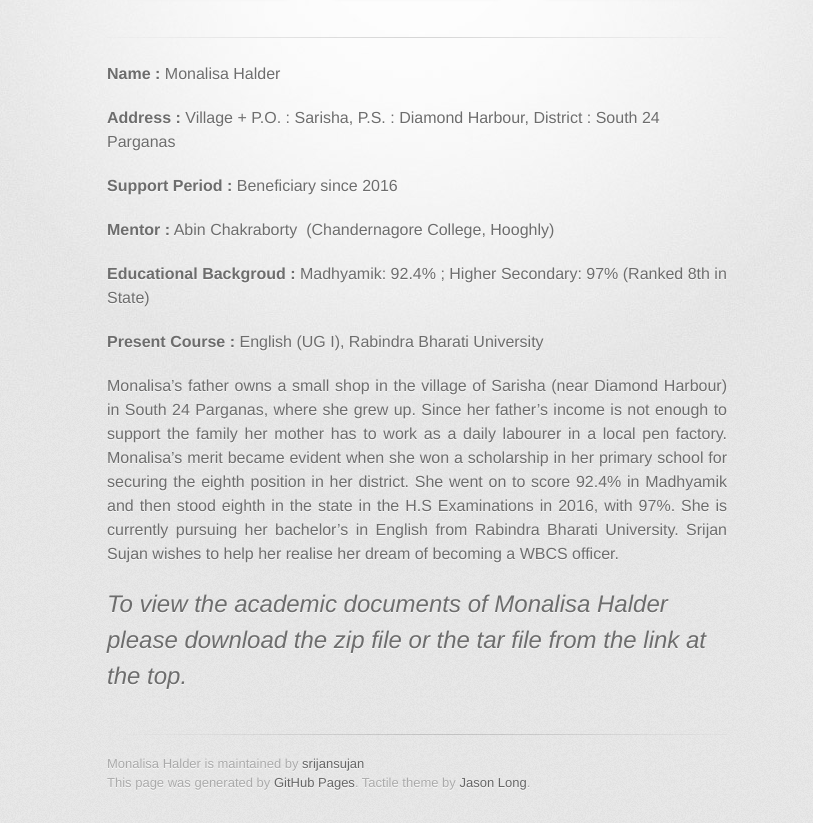
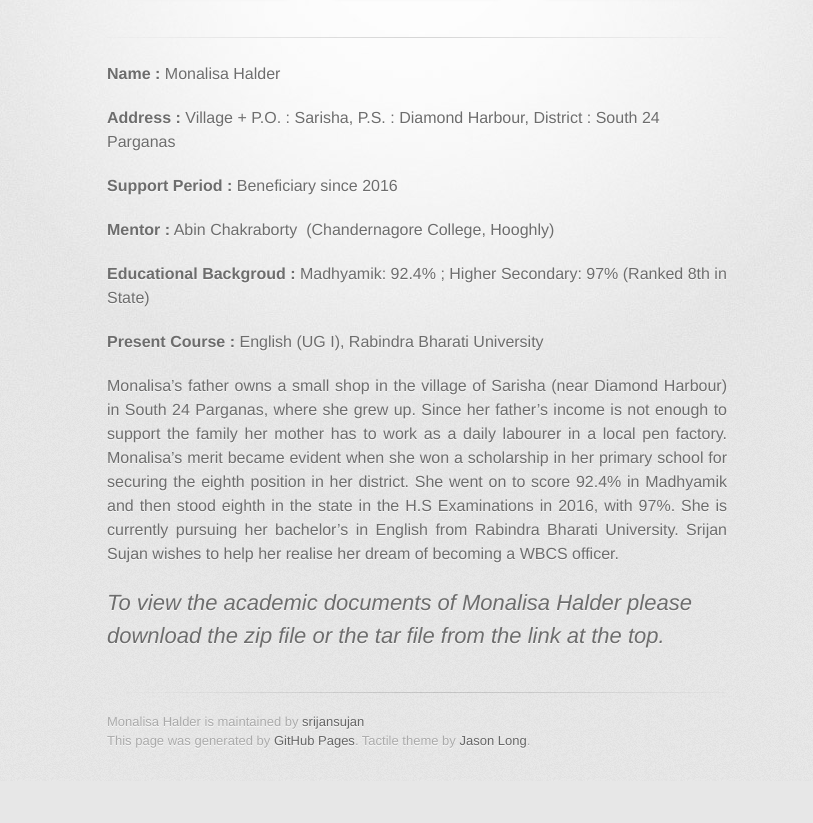
Before and after one commit to srijansujan/monalisahalder, a plain HTML site: page index.html in a window 1280 px wide. Shown: the part 178-1001 px from the top of the page, without its empty margins (223-1036 px from the left). After the commit the page ends 959 px from the top, so only its background shows below. Drawn offline with Linux system fonts and the light colour scheme; a web font is replaced by a local one.

Commit message:
Update index.html

```diff
--- a/index.html
+++ b/index.html
@@ -45,7 +45,7 @@
 
 <p align="justify"> Monalisa’s father owns a small shop in the village of Sarisha (near Diamond Harbour) in South 24 Parganas, where she grew up. Since her father’s income is not enough to support the family her mother has to work as a daily labourer in a local pen factory. Monalisa’s merit became evident when she won a scholarship in her primary school for securing the eighth position in her district. She went on to score 92.4% in Madhyamik and then stood eighth in the state in the H.S Examinations in 2016, with 97%. She is currently pursuing her bachelor’s in English from Rabindra Bharati University. Srijan Sujan wishes to help her realise her dream of becoming a WBCS officer. </p>
 
-<p style="font-size:24px"><em>To view the academic documents of Monalisa Halder please download the zip file or the tar file from the link at the top.</em></p>
+<p style="font-size:22px"><em>To view the academic documents of Monalisa Halder please download the zip file or the tar file from the link at the top.</em></p>
         </section>
 
         <footer>
```
